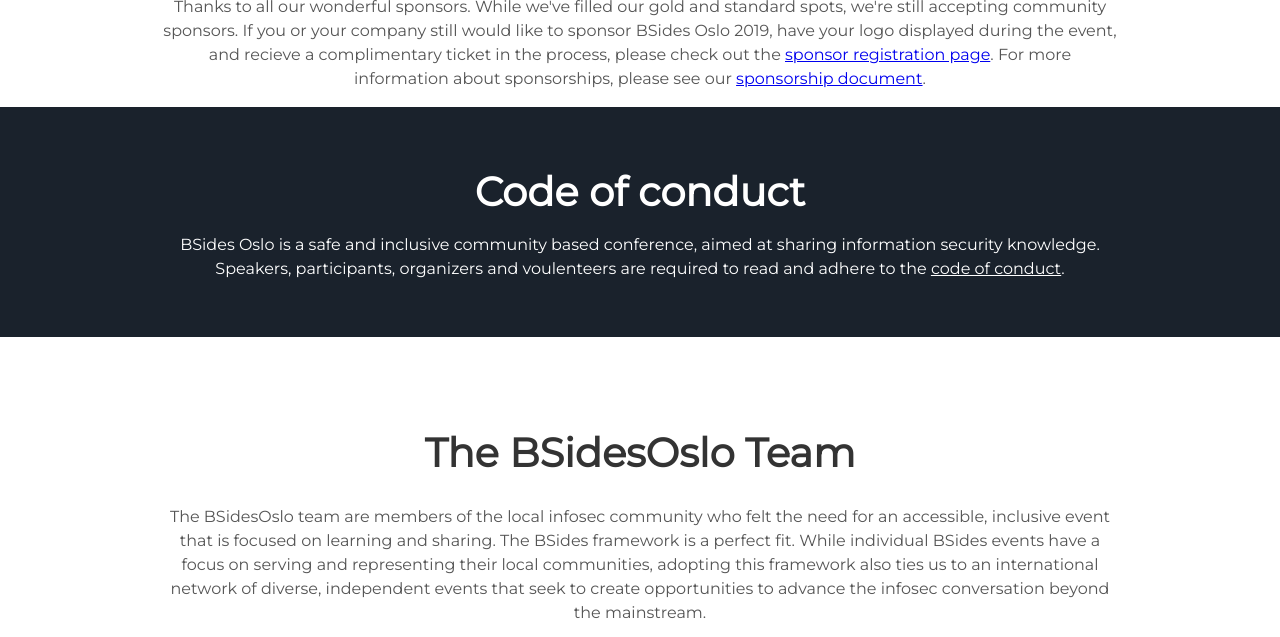
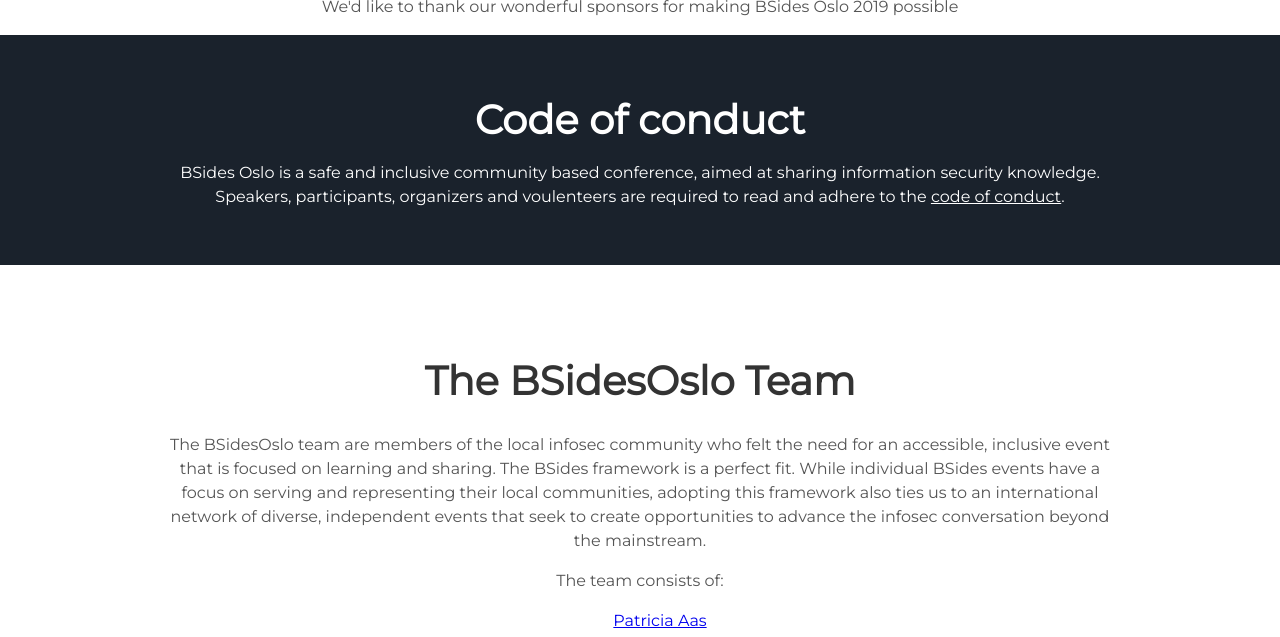
Before and after one commit to eoftedal/2019, a Jekyll site: the page built from index.html, in a window 1280 px wide and 900 px high, scrolled down 3711 px, cut to the strip 263-900 px from the top of the window. Built offline with Jekyll 4.4.1, drawn with Linux system fonts in a browser that asks for light colours.

Commit message:
Removed sponsor text for community sponsors

```diff
--- a/index.html
+++ b/index.html
@@ -60,7 +60,7 @@
 	{% endfor %}
     </div>
    {% endif %}
-   <p>Thanks to all our wonderful sponsors. While we've filled our gold and standard spots, we're still accepting community sponsors. If you or your company still would like to sponsor BSides Oslo 2019, have your logo displayed during the event, and recieve a complimentary ticket in the process, please check out the <a href="https://www.deltager.no/bsides_oslo_sponsorship_21122018">sponsor registration page</a>. For more information about sponsorships, please see our <a href="/files/sponsorship.pdf">sponsorship document</a>.</p>
+   <p>We'd like to thank our wonderful sponsors for making BSides Oslo 2019 possible</p>
   </section>
 
 </div>
```
